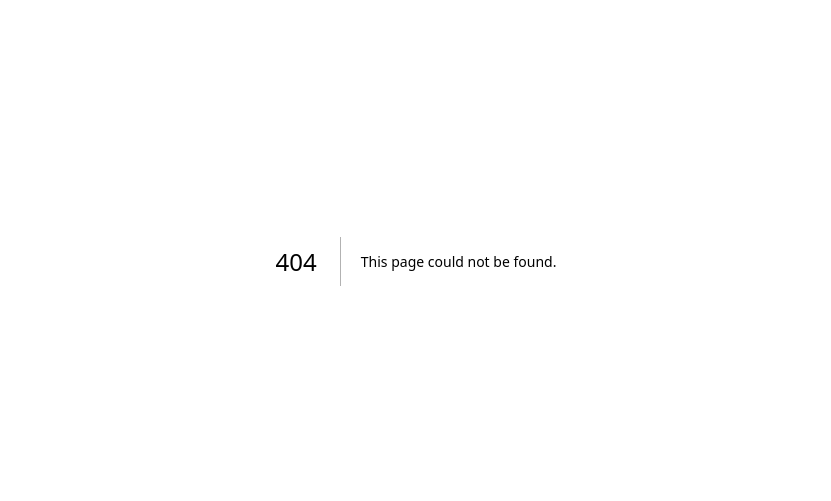
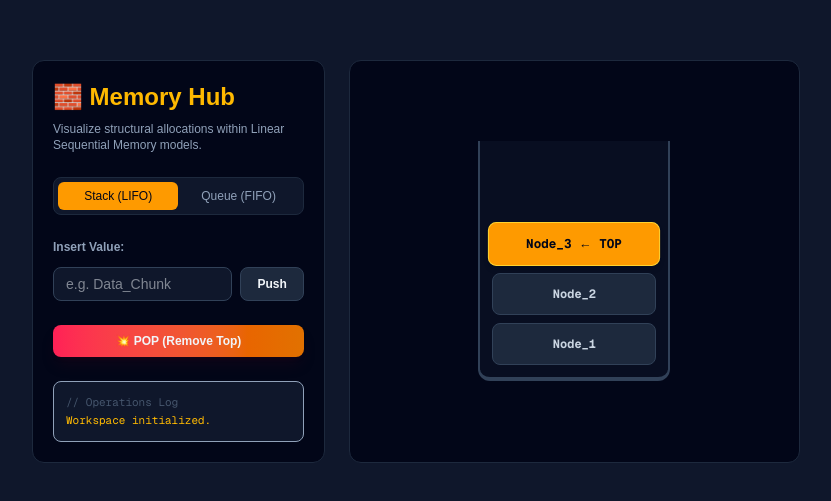
Before and after one commit to Stergi0S88/algo-study-app, a Next.js app: page /data-structures in a window 1280 px wide. Before the commit this address had no page. Shown: the part 139-640 px from the top of the page, without its empty margins (224-1055 px from the left). Built offline with nearby package versions, Linux system fonts and the light colour scheme.

Commit message:
added core navigation dashboard layout

```diff
--- /dev/null
+++ b/app/data-structures/page.tsx
@@ -0,0 +1,168 @@
+'use client';
+
+import React, { useState } from 'react';
+
+type ModeType = 'stack' | 'queue';
+
+export default function DataStructuresPage() {
+  const [memory, setMemory] = useState<string[]>(['Node_1', 'Node_2', 'Node_3']);
+  const [inputValue, setInputValue] = useState('');
+  const [structureMode, setStructureMode] = useState<ModeType>('stack');
+  const [actionMessage, setActionMessage] = useState('Workspace initialized.');
+
+  // Add Item to structure
+  const handlePush = (e: React.FormEvent) => {
+    e.preventDefault();
+    if (!inputValue.trim()) return;
+
+    if (structureMode === 'stack') {
+      // Stack adds to the top (end of array)
+      setMemory([...memory, inputValue.trim()]);
+      setActionMessage(`Pushed "${inputValue.trim()}" onto the top of the Stack.`);
+    } else {
+      // Queue adds to the back (end of array)
+      setMemory([...memory, inputValue.trim()]);
+      setActionMessage(`Enqueued "${inputValue.trim()}" at the back of the Queue.`);
+    }
+    setInputValue('');
+  };
+
+  // Remove Item from structure
+  const handlePop = () => {
+    if (memory.length === 0) {
+      setActionMessage('Underflow Error: Structure is entirely empty!');
+      return;
+    }
+
+    const updatedMemory = [...memory];
+    if (structureMode === 'stack') {
+      // Stack removes from the top (last element)
+      const removed = updatedMemory.pop();
+      setActionMessage(`Popped "${removed}" from the top of the Stack.`);
+    } else {
+      // Queue removes from the front (first element)
+      const removed = updatedMemory.shift();
+      setActionMessage(`Dequeued "${removed}" from the front of the Queue.`);
+    }
+    setMemory(updatedMemory);
+  };
+
+  return (
+    <main className="min-h-screen bg-slate-900 text-slate-100 p-8 flex flex-col items-center justify-center">
+      <div className="max-w-3xl w-full grid grid-cols-1 md:grid-cols-5 gap-6">
+
+        {/* Left Control Column */}
+        <div className="bg-slate-950 p-5 rounded-xl border border-slate-800 md:col-span-2 flex flex-col justify-between">
+          <div>
+            <h1 className="text-2xl font-bold text-amber-400 mb-2">🧱 Memory Hub</h1>
+            <p className="text-slate-400 text-xs mb-6">Visualize structural allocations within Linear Sequential Memory models.</p>
+
+            {/* Mode Selector */}
+            <div className="flex bg-slate-900 p-1 rounded-lg border border-slate-800 mb-6">
+              <button
+                onClick={() => { setStructureMode('stack'); setActionMessage('Switched to Stack mode.'); }}
+                className={`w-1/2 py-1.5 text-xs font-medium rounded-md transition ${structureMode === 'stack' ? 'bg-amber-500 text-slate-950 font-bold' : 'text-slate-400 hover:text-slate-200'}`}
+              >
+                Stack (LIFO)
+              </button>
+              <button
+                onClick={() => { setStructureMode('queue'); setActionMessage('Switched to Queue mode.'); }}
+                className={`w-1/2 py-1.5 text-xs font-medium rounded-md transition ${structureMode === 'queue' ? 'bg-amber-500 text-slate-950 font-bold' : 'text-slate-400 hover:text-slate-200'}`}
+              >
+                Queue (FIFO)
+              </button>
+            </div>
+
+            {/* Data Input Form */}
+            <form onSubmit={handlePush} className="space-y-3 mb-6">
+              <label className="text-xs font-semibold text-slate-400 block">Insert Value:</label>
+              <div className="flex gap-2">
+                <input
+                  type="text"
+                  maxLength={10}
+                  value={inputValue}
+                  onChange={(e) => setInputValue(e.target.value)}
+                  placeholder="e.g. Data_Chunk"
+                  className="w-full bg-slate-900 border border-slate-700 rounded-lg px-3 py-1.5 text-sm focus:outline-none focus:border-amber-500 text-slate-100"
+                />
+                <button type="submit" className="px-4 py-1.5 bg-slate-800 hover:bg-slate-700 text-xs font-semibold rounded-lg border border-slate-700 transition">
+                  {structureMode === 'stack' ? 'Push' : 'Enqueue'}
+                </button>
+              </div>
+            </form>
+
+            {/* Remove Trigger Button */}
+            <button
+              onClick={handlePop}
+              className="w-full py-2 bg-gradient-to-r from-rose-500 to-amber-600 font-bold text-xs rounded-lg shadow-lg shadow-rose-950/20 hover:opacity-90 transition mb-6"
+            >
+              {structureMode === 'stack' ? '💥 POP (Remove Top)' : '💥 DEQUEUE (Remove Front)'}
+            </button>
+          </div>
+
+          {/* Action Log Status Box */}
+          <div className="bg-slate-900 border border-slate-850 p-3 rounded-lg font-mono text-[11px] text-slate-400">
+            <span className="text-slate-600 block mb-0.5">// Operations Log</span>
+            <p className="text-amber-400">{actionMessage}</p>
+          </div>
+        </div>
+
+        {/* Right Sandbox Visualization Column */}
+        <div className="bg-slate-950 p-6 rounded-xl border border-slate-800 md:col-span-3 flex flex-col items-center justify-center min-h-[320px]">
+
+          {structureMode === 'stack' ? (
+            /* Vertical Stack Representation */
+            <div className="flex flex-col-reverse w-48 border-b-4 border-x-2 border-slate-700 rounded-b-xl p-3 gap-2 min-h-[240px] justify-start bg-slate-900/50">
+              {memory.length === 0 ? (
+                <div className="text-slate-600 text-xs italic text-center my-auto">Stack Empty</div>
+              ) : (
+                memory.map((element, idx) => {
+                  const isTop = idx === memory.length - 1;
+                  return (
+                    <div
+                      key={idx}
+                      className={`p-3 text-center rounded-lg text-xs font-mono font-bold transition-all duration-300 border ${isTop ? 'bg-amber-500 text-slate-950 border-amber-300 scale-105 shadow-md' : 'bg-slate-800 text-slate-300 border-slate-700'}`}
+                    >
+                      {element} {isTop && '← TOP'}
+                    </div>
+                  );
+                })
+              )}
+            </div>
+          ) : (
+            /* Horizontal Queue Representation */
+            <div className="flex flex-col w-full gap-4 items-center justify-center">
+              <div className="flex gap-2 items-center bg-slate-900/50 p-4 rounded-xl border border-slate-800 w-full overflow-x-auto min-h-[90px]">
+                {memory.length === 0 ? (
+                  <div className="text-slate-600 text-xs italic text-center w-full">Queue Empty</div>
+                ) : (
+                  memory.map((element, idx) => {
+                    const isFront = idx === 0;
+                    const isBack = idx === memory.length - 1;
+                    return (
+                      <div
+                        key={idx}
+                        className={`p-3 min-w-[85px] text-center rounded-lg text-xs font-mono font-bold transition-all duration-300 border shrink-0 ${isFront ? 'bg-emerald-500 text-slate-950 border-emerald-300' : isBack ? 'bg-cyan-600 text-slate-100 border-cyan-400' : 'bg-slate-800 text-slate-300 border-slate-700'}`}
+                      >
+                        <div>{element}</div>
+                        <div className="text-[9px] opacity-60 mt-0.5">
+                          {isFront ? 'FRONT' : isBack ? 'BACK' : `idx: ${idx}`}
+                        </div>
+                      </div>
+                    );
+                  })
+                )}
+              </div>
+              <div className="flex justify-between w-full text-[10px] font-mono text-slate-500 px-2">
+                <span>◀ Out (Served First)</span>
+                <span>In (Join Back) ◀</span>
+              </div>
+            </div>
+          )}
+
+        </div>
+
+      </div>
+    </main>
+  );
+}
--- a/app/page.tsx
+++ b/app/page.tsx
@@ -1,65 +1,65 @@
-import Image from "next/image";
+'use client';
 
-export default function Home() {
+import Link from 'next/link';
+
+export default function HomePage() {
+  const modules = [
+    {
+      title: '📊 Algorithm Suite',
+      desc: 'Visualize dynamic sorting execution including Bubble, Selection, Insertion, Merge, and Quick Sort profiles.',
+      link: '/visualizer',
+      color: 'from-cyan-500 to-blue-600',
+    },
+    {
+      title: '🔢 Linear Algebra Matrix',
+      desc: 'Interact with 2x2 coordinate transformation matrices and monitor live geometrical vector modifications.',
+      link: '/linear-algebra',
+      color: 'from-emerald-500 to-teal-600',
+    },
+    {
+      title: '🧱 Data Structures Hub',
+      desc: 'Analyze linear sequential memory allocation tracking using live visual Stacks (LIFO) and Queues (FIFO).',
+      link: '/data-structures',
+      color: 'from-amber-500 to-orange-600',
+    },
+  ];
+
   return (
-    <div className="flex flex-col flex-1 items-center justify-center bg-zinc-50 font-sans dark:bg-black">
-      <main className="flex flex-1 w-full max-w-3xl flex-col items-center justify-between py-32 px-16 bg-white dark:bg-black sm:items-start">
-        <Image
-          className="dark:invert"
-          src="/next.svg"
-          alt="Next.js logo"
-          width={100}
-          height={20}
-          priority
-        />
-        <div className="flex flex-col items-center gap-6 text-center sm:items-start sm:text-left">
-          <h1 className="max-w-xs text-3xl font-semibold leading-10 tracking-tight text-black dark:text-zinc-50">
-            To get started, edit the page.tsx file.
-          </h1>
-          <p className="max-w-md text-lg leading-8 text-zinc-600 dark:text-zinc-400">
-            Looking for a starting point or more instructions? Head over to{" "}
-            <a
-              href="https://vercel.com/templates?framework=next.js&utm_source=create-next-app&utm_medium=appdir-template-tw&utm_campaign=create-next-app"
-              className="font-medium text-zinc-950 dark:text-zinc-50"
-            >
-              Templates
-            </a>{" "}
-            or the{" "}
-            <a
-              href="https://nextjs.org/learn?utm_source=create-next-app&utm_medium=appdir-template-tw&utm_campaign=create-next-app"
-              className="font-medium text-zinc-950 dark:text-zinc-50"
-            >
-              Learning
-            </a>{" "}
-            center.
-          </p>
-        </div>
-        <div className="flex flex-col gap-4 text-base font-medium sm:flex-row">
-          <a
-            className="flex h-12 w-full items-center justify-center gap-2 rounded-full bg-foreground px-5 text-background transition-colors hover:bg-[#383838] dark:hover:bg-[#ccc] md:w-[158px]"
-            href="https://vercel.com/new?utm_source=create-next-app&utm_medium=appdir-template-tw&utm_campaign=create-next-app"
-            target="_blank"
-            rel="noopener noreferrer"
+    <main className="min-h-screen bg-slate-900 text-slate-100 p-8 flex flex-col items-center justify-center">
+      <div className="max-w-4xl w-full text-center mb-12">
+        <h1 className="text-4xl font-extrabold tracking-tight bg-gradient-to-r from-cyan-400 via-emerald-400 to-amber-400 bg-clip-text text-transparent mb-3">
+          Computer Science Mastery Platform
+        </h1>
+        <p className="text-slate-400 text-sm max-w-xl mx-auto">
+          An interactive playground dedicated to analyzing foundational mathematical operations, memory data structures, and algorithmic logic loops.
+        </p>
+      </div>
+
+      <div className="grid grid-cols-1 md:grid-cols-3 gap-6 max-w-4xl w-full">
+        {modules.map((mod, i) => (
+          <Link
+            key={i}
+            href={mod.link}
+            className="group relative bg-slate-950 p-6 rounded-2xl border border-slate-800 hover:border-slate-700 transition flex flex-col justify-between overflow-hidden"
           >
-            <Image
-              className="dark:invert"
-              src="/vercel.svg"
-              alt="Vercel logomark"
-              width={16}
-              height={16}
-            />
-            Deploy Now
-          </a>
-          <a
-            className="flex h-12 w-full items-center justify-center rounded-full border border-solid border-black/[.08] px-5 transition-colors hover:border-transparent hover:bg-black/[.04] dark:border-white/[.145] dark:hover:bg-[#1a1a1a] md:w-[158px]"
-            href="https://nextjs.org/docs?utm_source=create-next-app&utm_medium=appdir-template-tw&utm_campaign=create-next-app"
-            target="_blank"
-            rel="noopener noreferrer"
-          >
-            Documentation
-          </a>
-        </div>
-      </main>
-    </div>
+            {/* Top gradient highlight effect on hover */}
+            <div className={`absolute top-0 left-0 right-0 h-1 bg-gradient-to-r ${mod.color} transform scale-x-0 group-hover:scale-x-100 transition duration-300 origin-left`} />
+
+            <div>
+              <h3 className="font-bold text-lg text-slate-100 mb-2 group-hover:text-slate-200 transition">
+                {mod.title}
+              </h3>
+              <p className="text-slate-400 text-xs leading-relaxed">
+                {mod.desc}
+              </p>
+            </div>
+
+            <div className="mt-6 flex items-center text-xs font-semibold tracking-wider text-slate-400 group-hover:text-slate-200 transition">
+              LAUNCH WORKSPACE <span className="transform translate-x-0 group-hover:translate-x-1 transition ml-1">→</span>
+            </div>
+          </Link>
+        ))}
+      </div>
+    </main>
   );
 }
```
